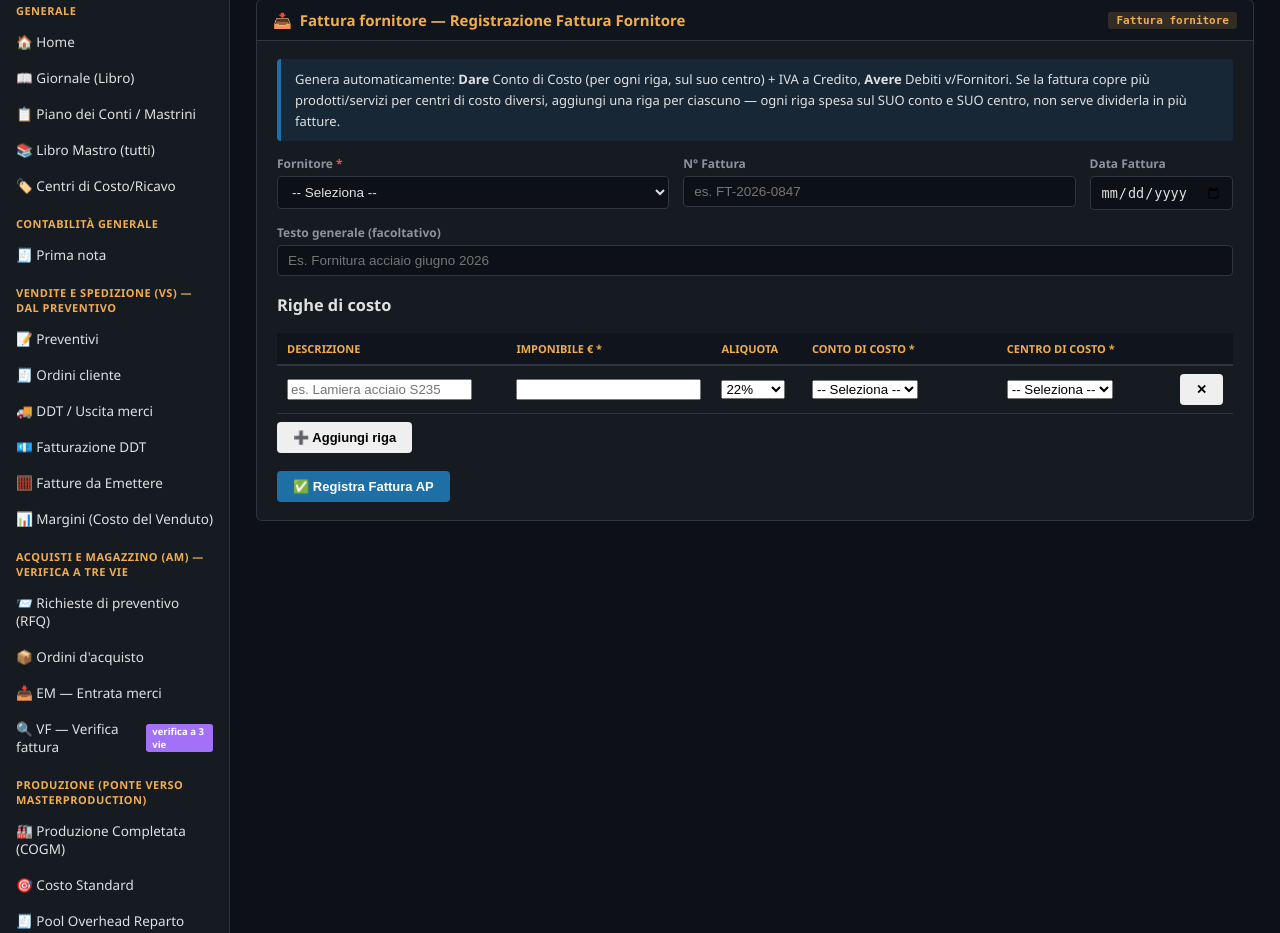
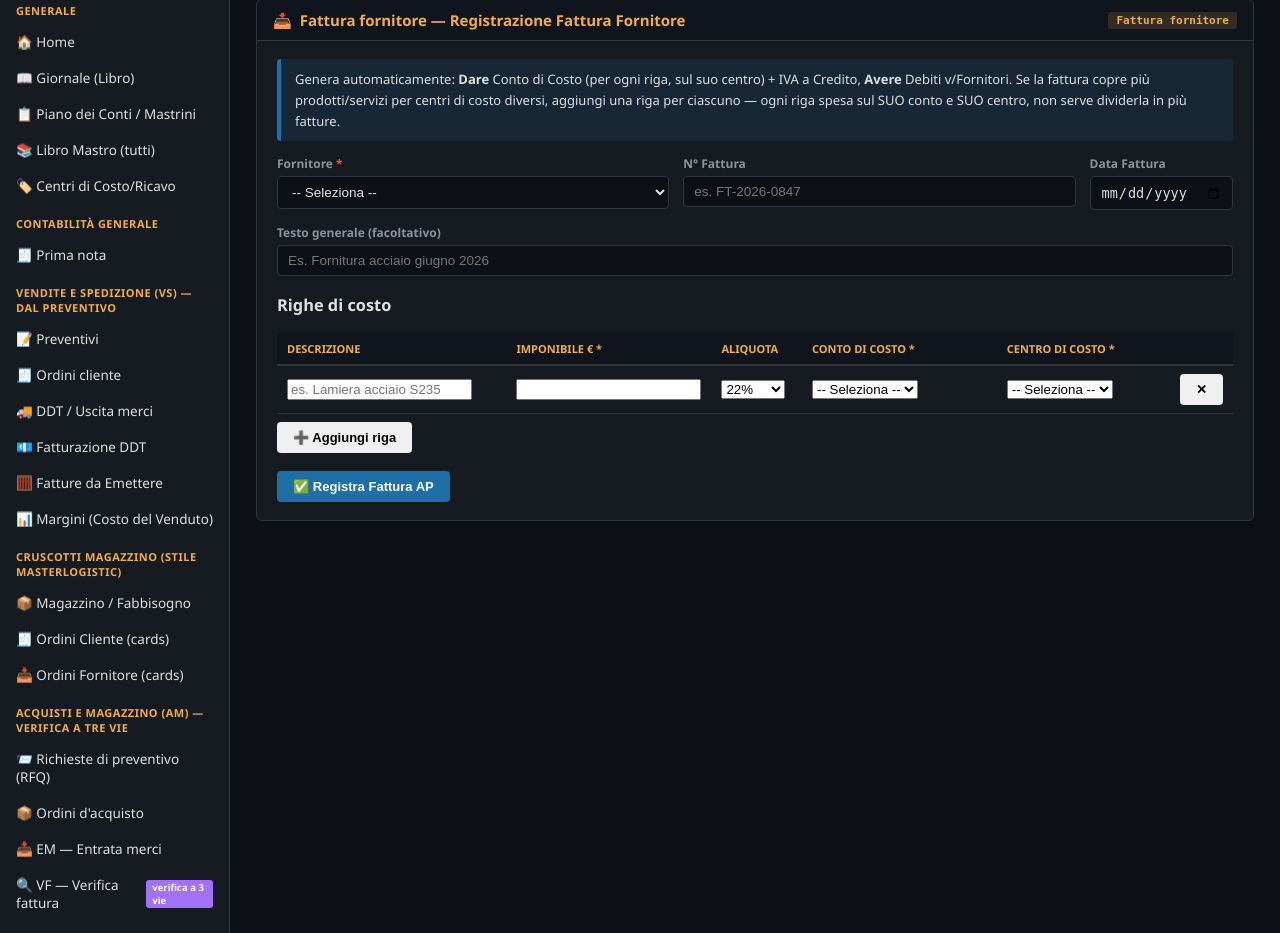
Before and after one commit to IronLogistica/MasterLedger, a Flask app: page /ap/supplier_invoice in a window 1280 px wide. Shown: the part 71-1004 px from the top of the page. Run offline with Flask 3, Linux system fonts and the light colour scheme; the visitor is signed in with stand-in values (Sample User, id 1); data that the repository does not hold is empty; parts of the project's set-up code (start-up, migrations or seed data) failed here and were passed over.

Commit message:
Add files via upload

```diff
--- a/templates/base.html
+++ b/templates/base.html
@@ -37,6 +37,11 @@
     <a class="sidebar-link {{ 'active' if request.endpoint=='sd.billing' }}" href="{{ url_for('sd.billing') }}">💶 Fatturazione DDT</a>
     <a class="sidebar-link {{ 'active' if request.endpoint=='sd.fatture_da_emettere' }}" href="{{ url_for('sd.fatture_da_emettere') }}">🧮 Fatture da Emettere</a>
     <a class="sidebar-link {{ 'active' if request.endpoint=='sd.margini' }}" href="{{ url_for('sd.margini') }}">📊 Margini (Costo del Venduto)</a>
+
+    <div class="sidebar-title">Cruscotti Magazzino (stile MasterLogistic)</div>
+    <a class="sidebar-link {{ 'active' if request.endpoint=='logistics.magazzino' }}" href="{{ url_for('logistics.magazzino') }}">📦 Magazzino / Fabbisogno</a>
+    <a class="sidebar-link {{ 'active' if request.endpoint=='logistics.ordini_clienti' }}" href="{{ url_for('logistics.ordini_clienti') }}">🧾 Ordini Cliente (cards)</a>
+    <a class="sidebar-link {{ 'active' if request.endpoint=='logistics.ordini_fornitori' }}" href="{{ url_for('logistics.ordini_fornitori') }}">📥 Ordini Fornitore (cards)</a>
 
     <div class="sidebar-title">Acquisti e Magazzino (AM) — Verifica a Tre Vie</div>
     <a class="sidebar-link {{ 'active' if request.endpoint=='mm.rfqs' }}" href="{{ url_for('mm.rfqs') }}">📨 Richieste di preventivo (RFQ)</a>
```
